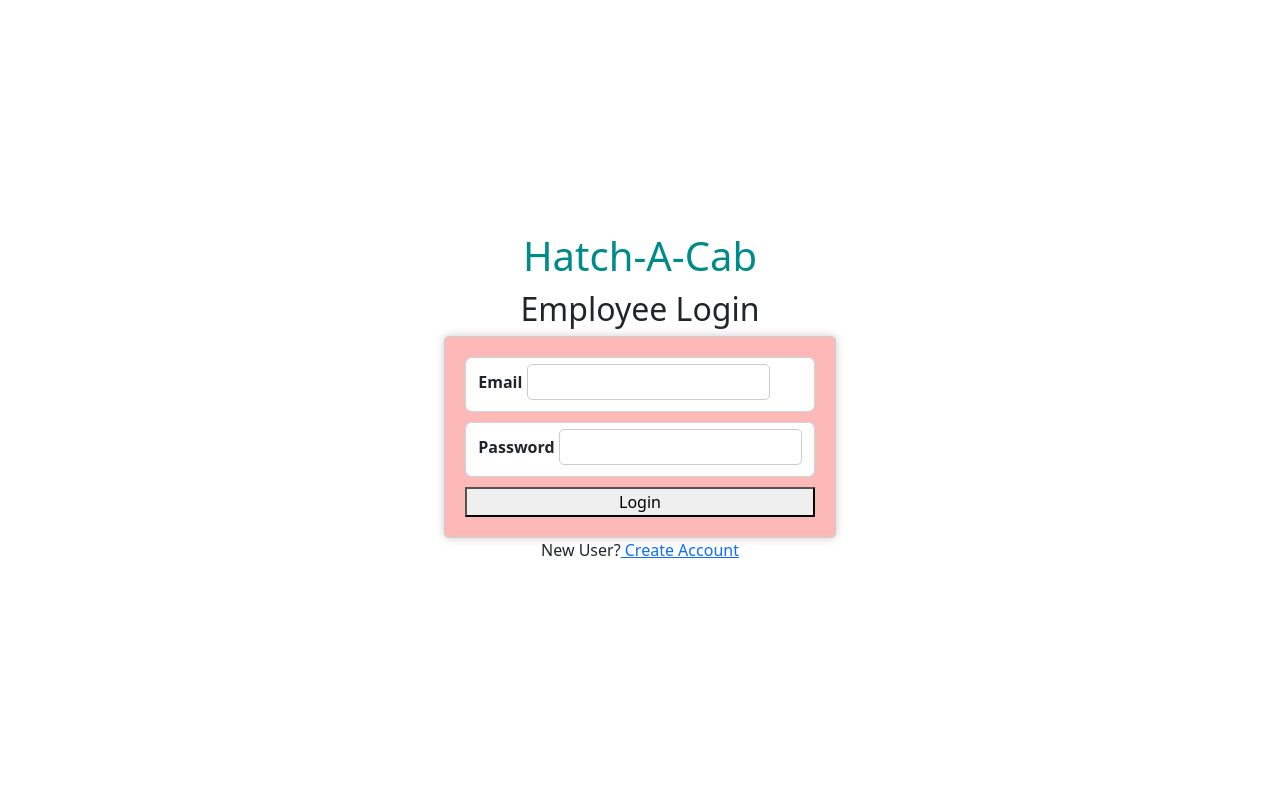
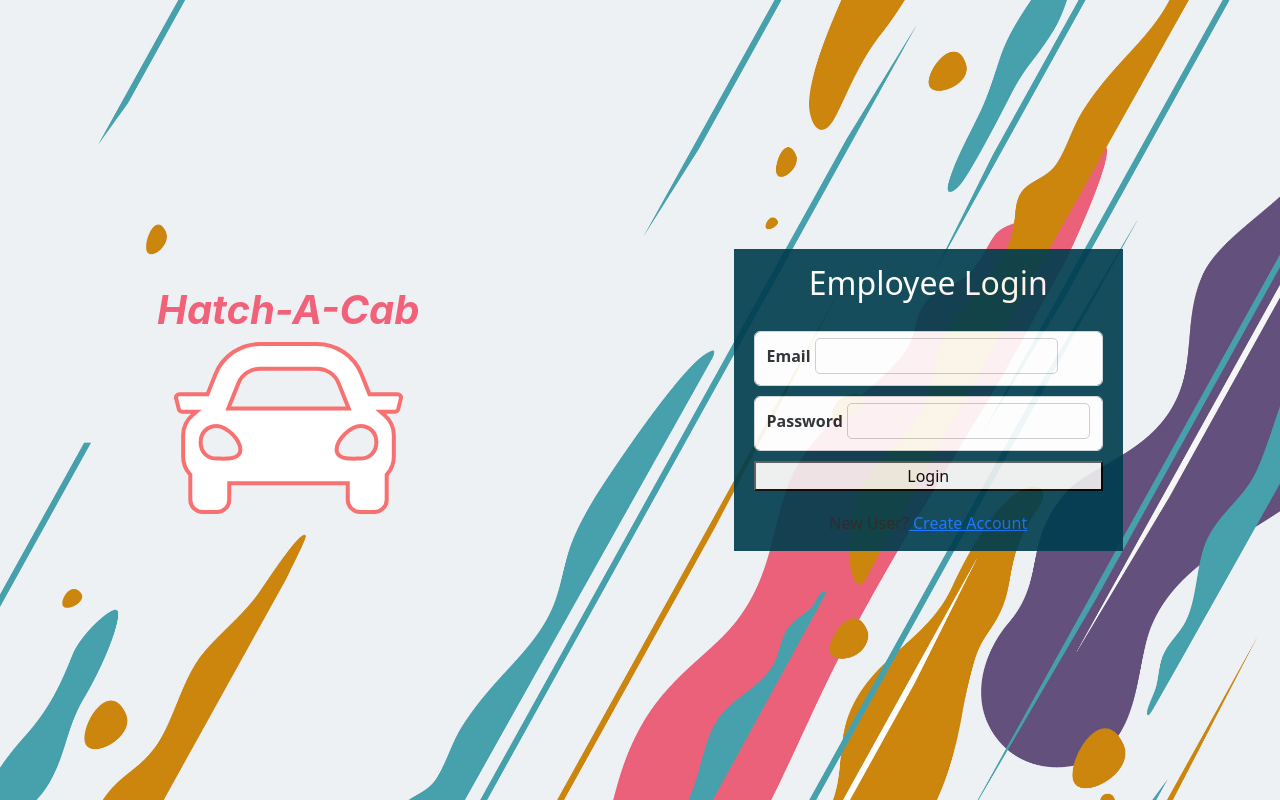
Before and after one commit to UI-GGN/CBP3-React-Rebels, a React (Create React App) app: page /login in a window 1280 px wide. Built offline with nearby package versions, Linux system fonts and the light colour scheme.

Commit message:
[Gunjan/Akshit] Update. LOGIN UI

```diff
--- a/src/components/Logo.js
+++ b/src/components/Logo.js
@@ -2,7 +2,7 @@ import React from 'react';
 import logo from './../logo.svg';
 const Logo = () => {
   return (
-    <div style={{ float: 'left' }}>
+    <div className="tw-container-style">
       <h1
         style={{
           fontWeight: '700',
--- a/src/pages/Login.js
+++ b/src/pages/Login.js
@@ -5,6 +5,7 @@ import '../styles/pages/Login.scss';
 import Form from '../components/Form';
 import { useNavigate } from 'react-router-dom';
 import '../styles/components/Form.scss';
+import Logo from '../components/Logo';
 
 const Login = (props) => {
   const [error, setError] = useState(null);
@@ -28,10 +29,10 @@ const Login = (props) => {
   };
 
   return (
-    <div>
-      <h1 className="login-container">Hatch-A-Cab</h1>
-      <div className="login-container">
-        <h2>Employee Login</h2>
+    <div className="login-background">
+      <Logo />
+      <div className="tw-container-style form">
+        <h2 className="form-header">Employee Login</h2>
         <Form
           onFieldClick={handleError}
           onSubmitForm={handleLogin}
--- a/src/styles/components/Form.scss
+++ b/src/styles/components/Form.scss
@@ -1,10 +1,7 @@
 form {
   display: flex;
   flex-direction: column;
-  border: 1px solid #ccc;
   padding: 20px;
-  border-radius: 5px;
-  box-shadow: 0 0 10px #ccc;
 }
 
 .form-control {
--- a/src/styles/pages/Login.scss
+++ b/src/styles/pages/Login.scss
@@ -1,12 +1,23 @@
-.login-container {
+.login-background {
+  background-image: url("../../../public/images/tw_illustration_12.jpg");
+  background-size: 100vw 100vh;
+  height: 100vh;
+  width: 100vw;
+  display: flex;
+  justify-content: center;
+  flex-direction: row;
+}
+
+.tw-container-style {
   display: flex;
   flex-direction: column;
   align-items: center;
-  margin-top: 10px;
+  margin: auto;
 }
 
-h2 {
-  margin-bottom: 20px;
+.form-header {
+  margin-top: 15px;
+  color: white;
 }
 
 h1 {
@@ -17,7 +28,9 @@ h1 {
   color: darkcyan;
 }
 
-form {
-  background-color: #fdb8b8;
-  box-shadow: rgba(100, 100, 111, 0.2) 0px 7px 29px 0px;
+.form {
+  background-color: #003d4f;
+  opacity: 0.91;
+  // box-shadow: rgba(100, 100, 111, 0.2) 0px 7px 29px 0px;s
+  overflow: hidden;
 }
```
Also changed, not shown: public/images/tw_illustration_12.jpg (renamed from public/tw_illustration_12.jpg).
